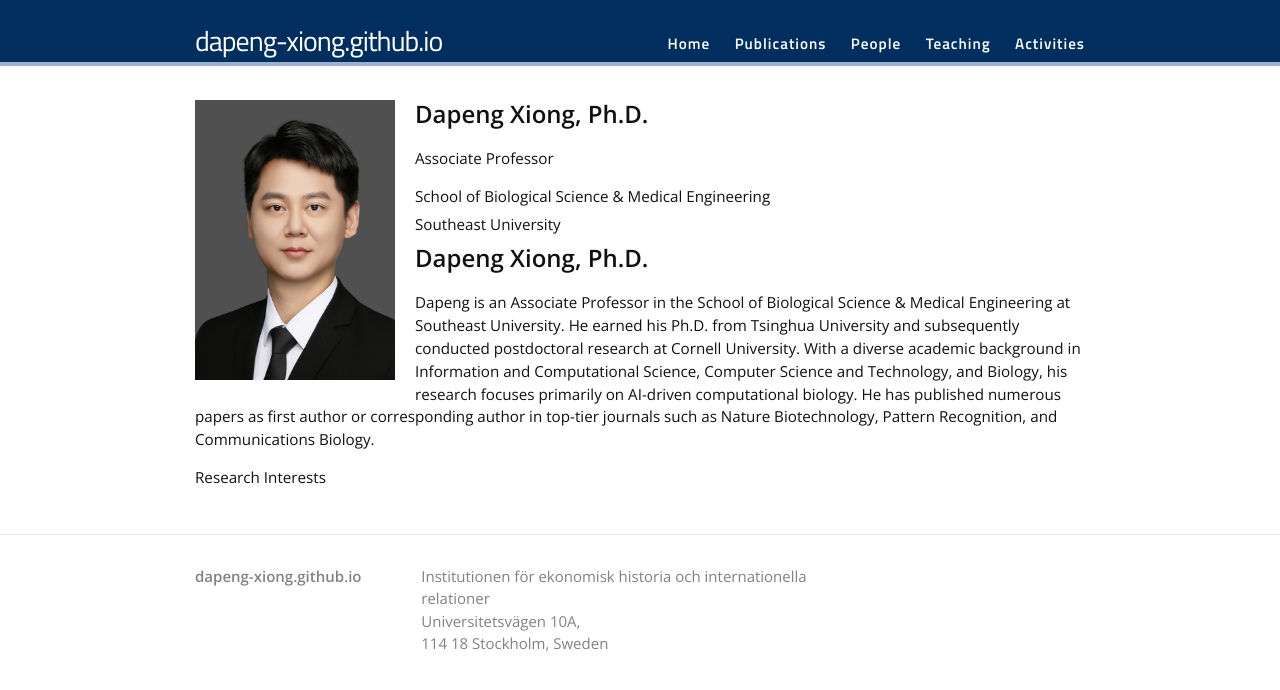
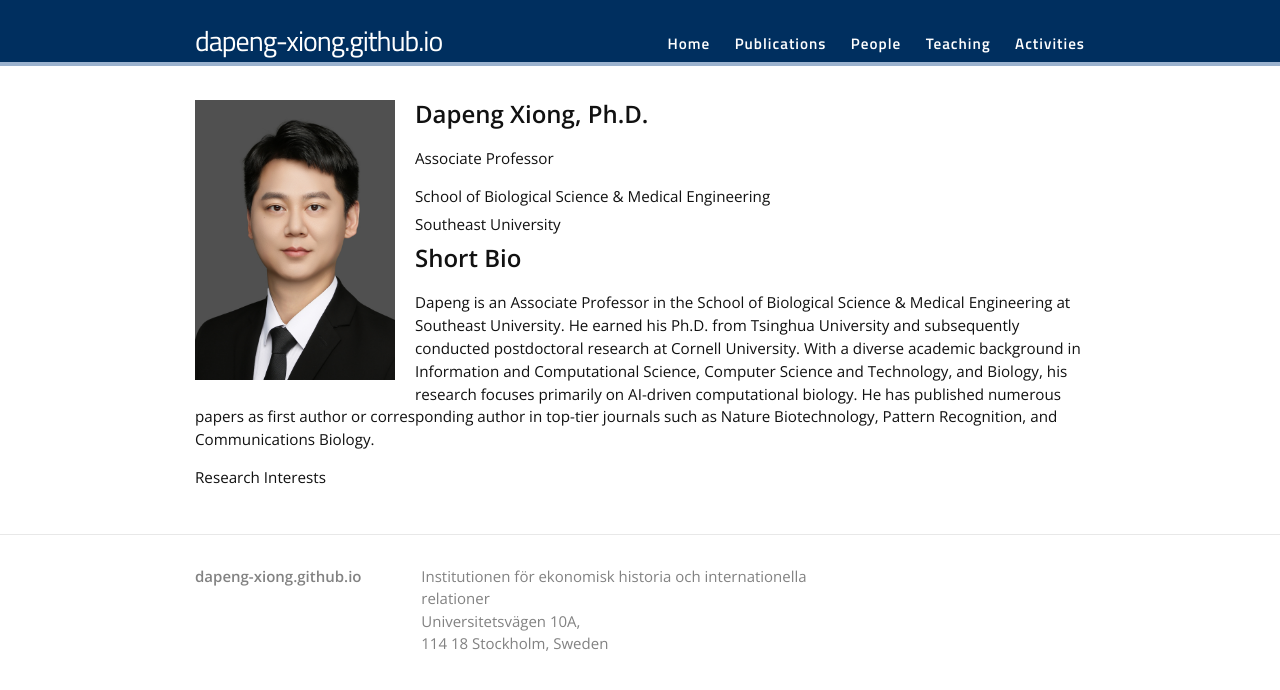
Before and after one commit to dapeng-xiong/dapeng-xiong.github.io, a Jekyll site: the page built from index.html, in a window 1280 px wide. Shown: the top 690 px of the page. Built offline with Jekyll 4.4.1, drawn with Linux system fonts in a browser that asks for light colours; nearby versions of some CDN libraries; some web fonts are replaced.

Commit message:
Update index.html

```diff
--- a/index.html
+++ b/index.html
@@ -13,7 +13,7 @@ layout: default
 	<p style="top: 5px; margin-bottom: 5px;">School of Biological Science & Medical Engineering</p>
 	<p style="top: 5px; margin-bottom: 5px;">Southeast University</p>
 
-	<p style="font-size: 24px; font-weight: bold;">Dapeng Xiong, Ph.D.</p>
+	<p style="font-size: 24px; font-weight: bold;">Short Bio</p>
 	<p>Dapeng is an Associate Professor in the School of Biological Science & Medical Engineering at Southeast University. He earned his Ph.D. from Tsinghua University and subsequently conducted postdoctoral research at Cornell University. With a diverse academic background in Information and Computational Science, Computer Science and Technology, and Biology, his research focuses primarily on AI-driven computational biology. He has published numerous papers as first author or corresponding author in top-tier journals such as Nature Biotechnology, Pattern Recognition, and Communications Biology.</p>
 
 	<p>Research Interests</p>
```
